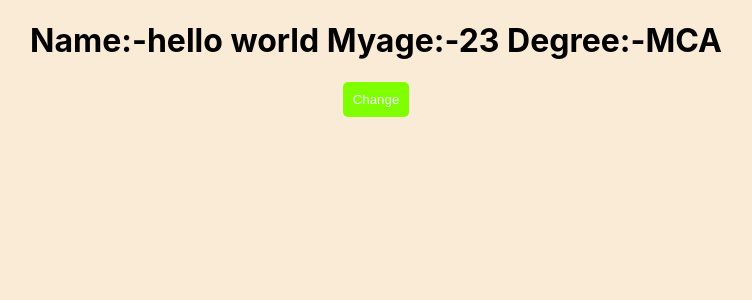
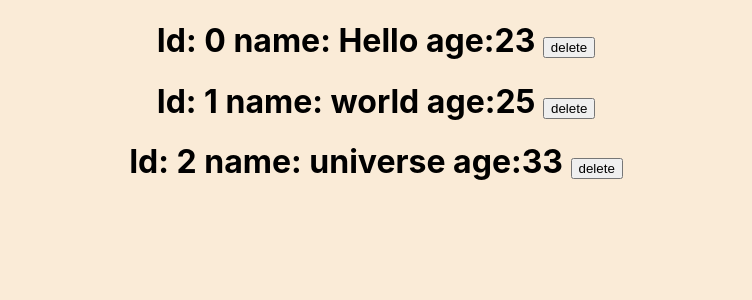
Before and after one commit to kausik11/React-hook-practice, a React (Create React App) app: page / in a window 1280 px wide. Shown: the top 300 px of the page, without its empty margins (264-1016 px from the left). Built offline with nearby package versions, Linux system fonts and the light colour scheme.

Commit message:
Todo list using useState hook

```diff
--- a/src/App.js
+++ b/src/App.js
@@ -1,14 +1,16 @@
 import './App.css';
+import DeleteBtn from './Component/DeleteBtn.js';
 // import First from'./Component/First.js';
-import UseStateArray from './Component/UseStateArray.js';
-import UseStatewithObj from './Component/UseStatewithObj.js';
+// import UseStateArray from './Component/UseStateArray.js';
+// import UseStatewithObj from './Component/UseStatewithObj.js';
 
 function App() {
   return (
     <div className='App'>
       {/* <First /> */}
       {/* <UseStateArray/> */}
-      <UseStatewithObj />
+      {/* <UseStatewithObj /> */}
+      <DeleteBtn />
     </div>
   );
 }
--- /dev/null
+++ b/src/Component/DeleteBtn.js
@@ -0,0 +1,40 @@
+import React,{useState} from 'react'
+
+function DeleteBtn() {
+
+    const BioData = [
+        {id :0,myname:'Hello',age:23},
+        {id :1,myname:'world',age:25},
+        {id :2, myname:'universe', age:'33'}
+    ];
+    const[myarray,setArray] = useState(BioData);
+
+    // const clearArray = ()=>{
+    //   setArray(['data is cleared']);
+    // };
+
+    const del =(element)=>{
+     const NewArr =  myarray.filter((currEle)=>{ return currEle.id !== element});
+     setArray(NewArr);
+
+    }
+
+
+
+  return (
+     <div className='container'>
+      {
+        myarray.map(ele=> {if(ele.age){
+            let a =`Id: ${ele.id} name: ${ele.myname} age:${ele.age}`
+                 return (<h1 className='headings' key={ele.id}>{a} <button onClick={()=>del(ele.id)}>delete</button></h1>);
+        }
+
+
+                 })
+
+      }
+    </div>
+  )
+}
+
+export default DeleteBtn
```
